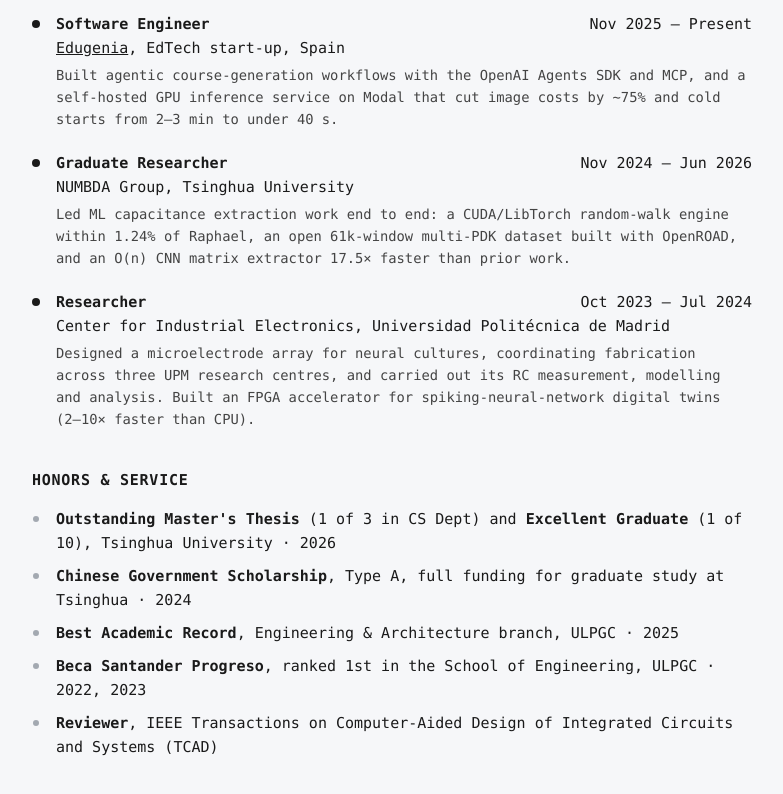
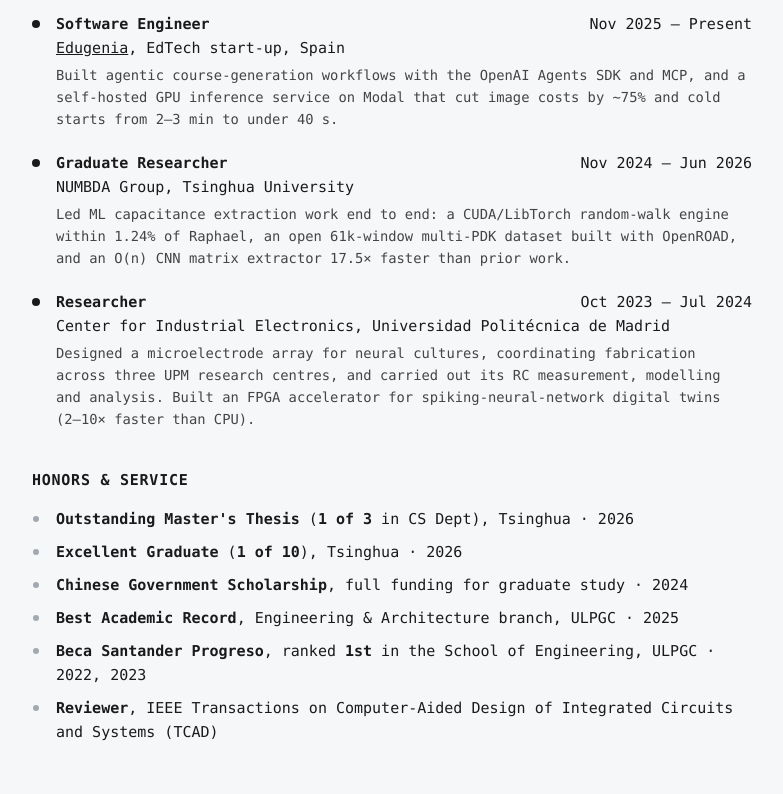
Before and after one commit to HectorRguez/hectorrguez.github.io, a website: page public/cv/index.html in a window 1280 px wide. Shown: the part 1411-2205 px from the top of the page, without its empty margins (248-1031 px from the left). Drawn offline with Linux system fonts and the light colour scheme.

Commit message:
CV: split Tsinghua awards, shorten scholarship, highlight ranks
Co-Authored-By: Claude Opus 5.5 <noreply@anthropic.com>

```diff
--- a/public/cv/index.html
+++ b/public/cv/index.html
@@ -247,10 +247,11 @@
 <h2>Honors &amp; Service</h2>
 
 <ul class="plain light-dots">
-  <li><b>Outstanding Master's Thesis</b> (1 of 3 in CS Dept) and <b>Excellent Graduate</b> (1 of 10), Tsinghua University &middot; 2026</li>
-  <li><b>Chinese Government Scholarship</b>, Type A, full funding for graduate study at Tsinghua &middot; 2024</li>
+  <li><b>Outstanding Master's Thesis</b> (<b>1 of 3</b> in CS Dept), Tsinghua &middot; 2026</li>
+  <li><b>Excellent Graduate</b> (<b>1 of 10</b>), Tsinghua &middot; 2026</li>
+  <li><b>Chinese Government Scholarship</b>, full funding for graduate study &middot; 2024</li>
   <li><b>Best Academic Record</b>, Engineering &amp; Architecture branch, ULPGC &middot; 2025</li>
-  <li><b>Beca Santander Progreso</b>, ranked 1st in the School of Engineering, ULPGC &middot; 2022, 2023</li>
+  <li><b>Beca Santander Progreso</b>, ranked <b>1st</b> in the School of Engineering, ULPGC &middot; 2022, 2023</li>
   <li><b>Reviewer</b>, IEEE Transactions on Computer-Aided Design of Integrated Circuits and Systems (TCAD)</li>
 </ul>
 
```
